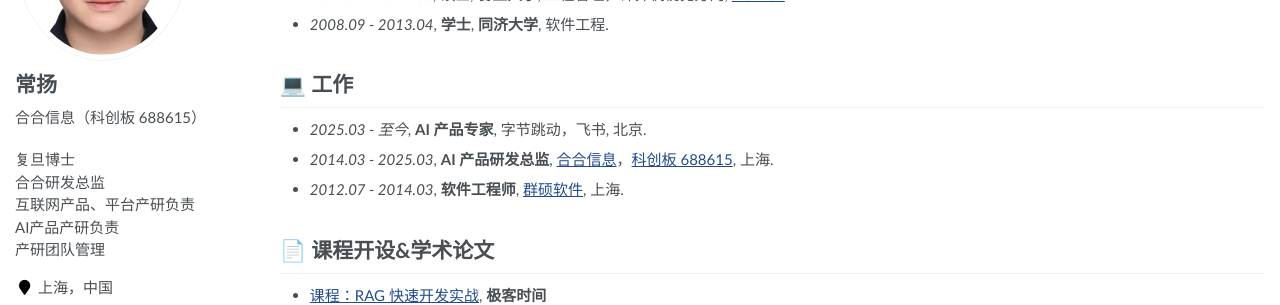
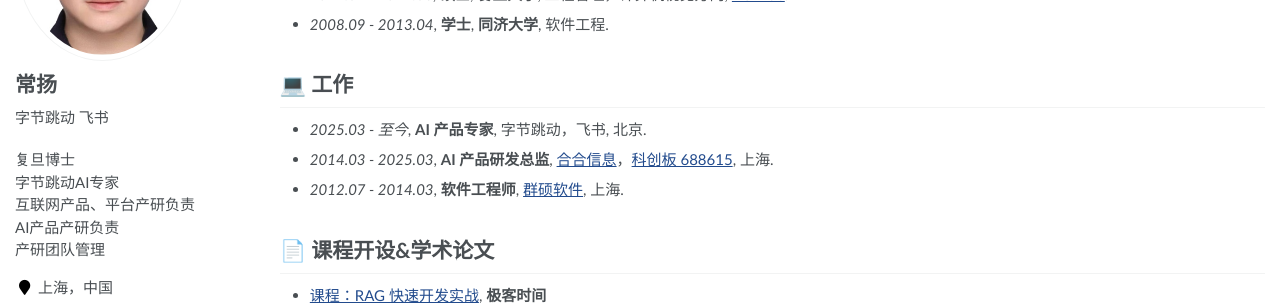
Before and after one commit to yangchangcy/yangchangcy.github.io, a Jekyll site: the page built from _pages/about.md, in a window 1280 px wide. Shown: the part 244-549 px from the top of the page. Built offline with Jekyll 4.4.1, drawn with Linux system fonts in a browser that asks for light colours.

Commit message:
Update _config.yml

```diff
--- a/_config.yml
+++ b/_config.yml
@@ -7,7 +7,7 @@
 
 # Site Settings
 title                    : "常扬"
-description              : "复旦博士<br/>合合研发总监<br/>互联网产品、平台产研负责<br/>AI产品产研负责<br/>产研团队管理"
+description              : "复旦博士<br/>字节跳动AI专家<br/>互联网产品、平台产研负责<br/>AI产品产研负责<br/>产研团队管理"
 repository               : "yangchangcy/yangchangcy.github.io"
 google_scholar_stats_use_cdn : true
 
@@ -23,7 +23,7 @@
 author:
   name             : "常扬"
   avatar           : "images/header.jpg"
-  bio              : "合合信息（科创板 688615）"
+  bio              : "字节跳动 飞书"
   location         : "上海，中国"
   employer         :
   pubmed           :
```
